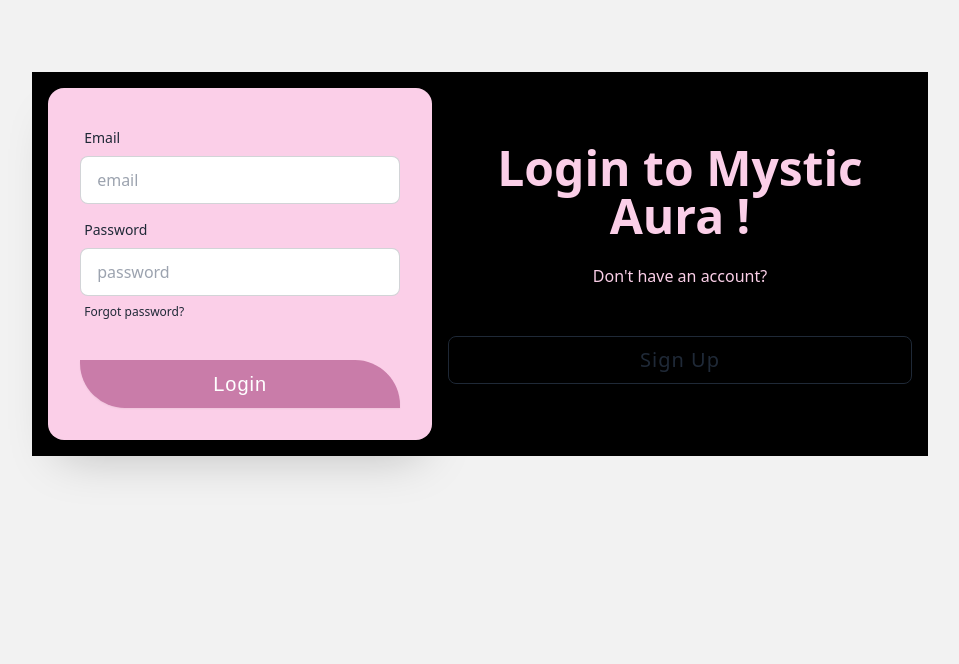
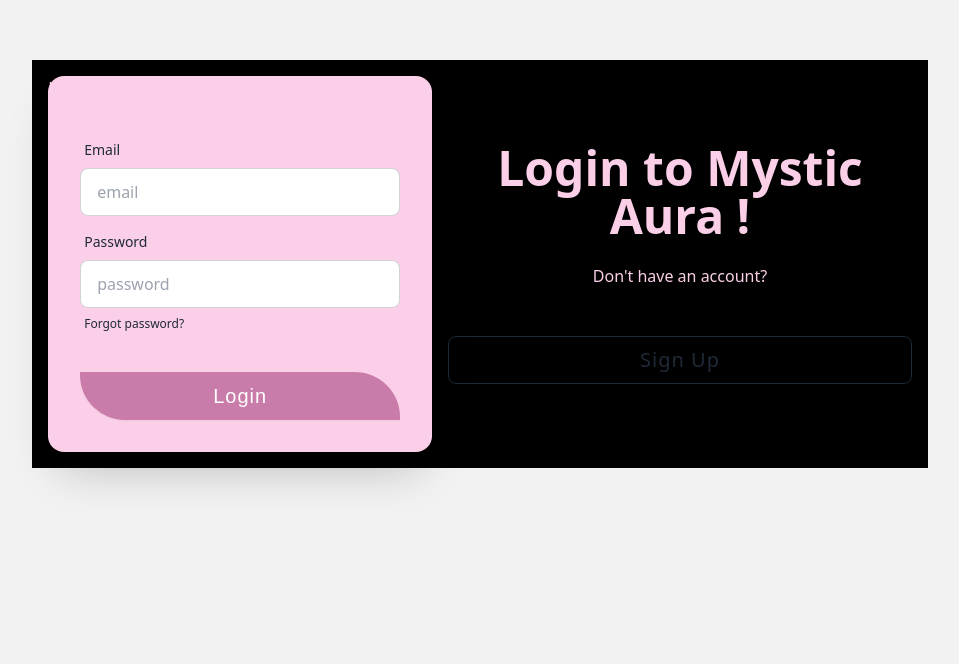
Before and after one commit to JannatulAfrozFaria/mystic-aura-client, a React (Vite) app: page /login in a window 1280 px wide. Shown: the part 136-800 px from the top of the page, without its empty margins (160-1119 px from the left). Built offline with nearby package versions, Linux system fonts and the light colour scheme; a web font is replaced by a local one.

Commit message:
header added to form

```diff
--- a/src/pages/login/login.jsx
+++ b/src/pages/login/login.jsx
@@ -15,6 +15,11 @@ const Login = () => {
                         </div>
                     </div>
                     <div className="card bg-[#FBCFE8] w-full max-w-sm shrink-0 shadow-2xl">
+                        <div className="flex justify-between">
+                            <div>
+                                <h1>Login</h1>
+                            </div>
+                        </div>
                         <form className="card-body">
                             <div className="form-control">
                                 <label className="label">
```
